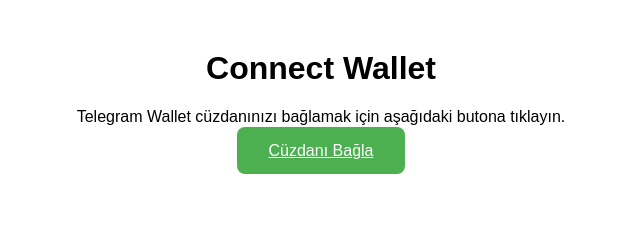
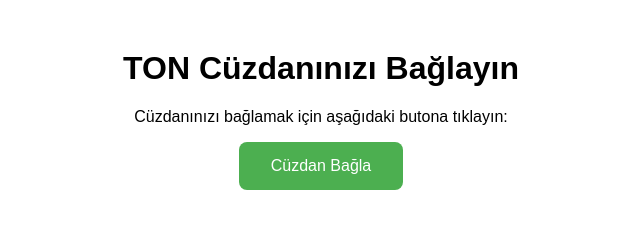
Before and after one commit to hasan199191/my-telegram-bot, a plain HTML site: page index.html in a window 1280 px wide. Shown: the whole page, without its empty margins (319-959 px from the left). Drawn offline with Linux system fonts and the light colour scheme.

Commit message:
index.html

```diff
--- a/index.html
+++ b/index.html
@@ -3,7 +3,7 @@
 <head>
     <meta charset="UTF-8">
     <meta name="viewport" content="width=device-width, initial-scale=1.0">
-    <title>Telegram Wallet Bağlantısı</title>
+    <title>Cüzdan Bağla</title>
     <style>
         body {
             font-family: Arial, sans-serif;
@@ -27,11 +27,19 @@
 </head>
 <body>
 
-<h1>Connect Wallet</h1>
-<p>Telegram Wallet cüzdanınızı bağlamak için aşağıdaki butona tıklayın.</p>
+<h1>TON Cüzdanınızı Bağlayın</h1>
+<p>Cüzdanınızı bağlamak için aşağıdaki butona tıklayın:</p>
 
-<!-- Telegram Wallet Deep Link Butonu -->
-<a href="ton://resolve?address=UQBCeDdSn2-f2YrGA_YODDqgORHXCfO9elNo7R1TcMB9XMcu" class="button" target="_blank">Cüzdanı Bağla</a>
+<!-- Cüzdan bağlama butonu -->
+<button class="button" onclick="connectWallet()">Cüzdan Bağla</button>
+
+<script>
+    function connectWallet() {
+        // Kullanıcıyı Telegram Wallet veya ToonKeeper'e yönlendirmek için deep link
+        const deepLink = "ton://resolve?address=YOUR_COIN_ADDRESS";
+        window.location.href = deepLink;
+    }
+</script>
 
 </body>
 </html>
```
